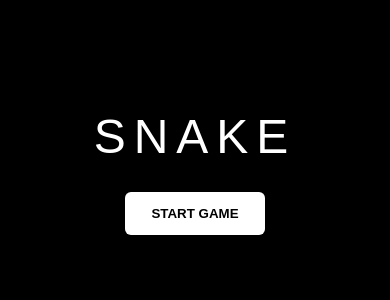
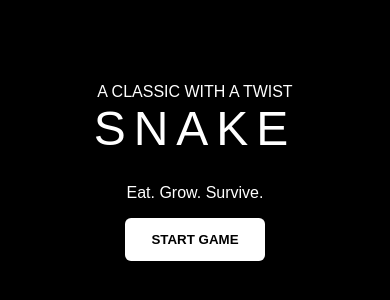
Before and after one commit to accountingsavage-tester/snake, a Next.js app: page / in a window 390 px wide. Shown: the part 250-550 px from the top of the page. Built offline with nearby package versions, Linux system fonts and the light colour scheme.

Commit message:
Upgrade Snake gameplay, scoring and mobile controls

```diff
--- a/app/page.tsx
+++ b/app/page.tsx
@@ -1,23 +1,25 @@
 'use client'
 import { useEffect, useRef, useState } from 'react'
 
-const CUES = [
-[14.14,'Litrato man natin ay kumupas'],[21.08,'Ikaw aking noon, ngayon, at bukas'],[27.96,"Kung paboritong kuwento nati'y magwakas"],[34.85,'Ay uulitin kong ikuwento bukas'],[41.82,'Sa pagdating ay siyang ating'],[48.65,'Buong pusong salubungin'],[55.5,"'Di man ngayon tulad ng dati"],[62.76,"Ang panata ko'y mananatili"],[69.85,'Kun ika man mapungaw'],[76.86,'Sa sakuyang paghali'],[83.94,'Dae makakalingaw'],[90.95,'Na ako mauli'],[98.03,'Kun ika man mahadit'],[105.16,'Na mapara ining ngirit'],[112.18,'Kada aldaw na ikinurit'],[119.23,'Pinili kang daing pirit'],[126.48,'Sa pag abot kan panahon'],[133.51,'Sato ining aakuon'],[140.23,'Dawa ngunyan lain kan dati'],[146.96,"Ang panata ko'y mananatili"],[154.09,'Kaya tahan na'],[160.89,'Aking tahanan'],[167.65,'Kaya tahan na'],[174.57,'Aking tahanan'],[214.97,'Oh, sa pagdating ay siyang ating'],[221.63,'Taos pusong tatanggapin'],[228.28,"'Di man ngayon tulad ng dati"],[234.96,"Ang panata ko'y mananatili"]
-] as const
-const N=21,BOARD=600,CELL=BOARD/N,MUSIC_START=13,LYRIC_LEAD=0.22
+const CUES=[[14.14,'Litrato man natin ay kumupas'],[21.08,'Ikaw aking noon, ngayon, at bukas'],[27.96,"Kung paboritong kuwento nati'y magwakas"],[34.85,'Ay uulitin kong ikuwento bukas'],[41.82,'Sa pagdating ay siyang ating'],[48.65,'Buong pusong salubungin'],[55.5,"'Di man ngayon tulad ng dati"],[62.76,"Ang panata ko'y mananatili"],[69.85,'Kun ika man mapungaw'],[76.86,'Sa sakuyang paghali'],[83.94,'Dae makakalingaw'],[90.95,'Na ako mauli'],[98.03,'Kun ika man mahadit'],[105.16,'Na mapara ining ngirit'],[112.18,'Kada aldaw na ikinurit'],[119.23,'Pinili kang daing pirit'],[126.48,'Sa pag abot kan panahon'],[133.51,'Sato ining aakuon'],[140.23,'Dawa ngunyan lain kan dati'],[146.96,"Ang panata ko'y mananatili"],[154.09,'Kaya tahan na'],[160.89,'Aking tahanan'],[167.65,'Kaya tahan na'],[174.57,'Aking tahanan'],[214.97,'Oh, sa pagdating ay siyang ating'],[221.63,'Taos pusong tatanggapin'],[228.28,"'Di man ngayon tulad ng dati"],[234.96,"Ang panata ko'y mananatili"]] as const
+const N=21,BOARD=600,CELL=BOARD/N,MUSIC_START=13,LYRIC_LEAD=.22
 export default function Home(){
-const canvas=useRef<HTMLCanvasElement>(null),audio=useRef<HTMLAudioElement>(null),timer=useRef<ReturnType<typeof setInterval>|null>(null),raf=useRef<number|null>(null),touchStart=useRef({x:0,y:0});
-const [started,setStarted]=useState(false),[over,setOver]=useState(false),[disco,setDisco]=useState(false),[lyrics,setLyrics]=useState(''),[score,setScore]=useState(0);const state=useRef<any>(null);const lastCue=useRef(-1)
-const draw=()=>{const c=canvas.current;if(!c||!state.current)return;const x=c.getContext('2d')!;x.fillStyle='#000';x.fillRect(0,0,BOARD,BOARD);x.strokeStyle='rgba(255,255,255,.035)';for(let i=1;i<N;i++){x.beginPath();x.moveTo(i*CELL,0);x.lineTo(i*CELL,BOARD);x.stroke();x.beginPath();x.moveTo(0,i*CELL);x.lineTo(BOARD,i*CELL);x.stroke()}x.fillStyle='#f4df35';x.shadowColor='#f4df35';x.shadowBlur=14;x.fillRect(state.current.food.x*CELL+2,state.current.food.y*CELL+2,CELL-4,CELL-4);state.current.snake.forEach((p:any,i:number)=>{x.fillStyle=i?'#20b8d5':'#8be9ff';x.shadowColor=x.fillStyle;x.shadowBlur=i?8:14;x.fillRect(p.x*CELL+2,p.y*CELL+2,CELL-4,CELL-4)});x.shadowBlur=0}
-const placeFood=()=>{let p:{x:number,y:number};do p={x:Math.floor(Math.random()*N),y:Math.floor(Math.random()*N)};while(state.current.snake.some((s:any)=>s.x===p.x&&s.y===p.y));state.current.food=p}
-const syncLyrics=()=>{const t=(audio.current?.currentTime??0)+LYRIC_LEAD;let idx=-1;for(let i=0;i<CUES.length;i++){if(t>=CUES[i][0])idx=i;else break}if(idx<0){if(lastCue.current!==-1){lastCue.current=-1;setLyrics('')}return}if(idx!==lastCue.current){lastCue.current=idx;setLyrics(CUES[idx][1])}}
+const canvas=useRef<HTMLCanvasElement>(null),audio=useRef<HTMLAudioElement>(null),timer=useRef<ReturnType<typeof setInterval>|null>(null),raf=useRef<number|null>(null),touch=useRef({x:0,y:0});
+const [started,setStarted]=useState(false),[over,setOver]=useState(false),[disco,setDisco]=useState(false),[lyrics,setLyrics]=useState(''),[score,setScore]=useState(0),[high,setHigh]=useState(0),[paused,setPaused]=useState(false),[eatFx,setEatFx]=useState(0);const state=useRef<any>(null),cue=useRef(-1)
+useEffect(()=>{setHigh(Number(localStorage.getItem('snakeHigh')||0))},[])
+const draw=()=>{const c=canvas.current,q=state.current;if(!c||!q)return;const x=c.getContext('2d')!;x.fillStyle='#050505';x.fillRect(0,0,BOARD,BOARD);x.strokeStyle='rgba(255,255,255,.035)';for(let i=1;i<N;i++){x.beginPath();x.moveTo(i*CELL,0);x.lineTo(i*CELL,BOARD);x.stroke();x.beginPath();x.moveTo(0,i*CELL);x.lineTo(BOARD,i*CELL);x.stroke()}const pulse=1+Math.sin(performance.now()/150)*.09;x.save();x.translate((q.food.x+.5)*CELL,(q.food.y+.5)*CELL);x.scale(pulse,pulse);x.fillStyle=q.food.type==='gold'?'#ffd84a':'#f4df35';x.shadowColor=x.fillStyle;x.shadowBlur=q.food.type==='gold'?25:14;x.fillRect(-CELL/2+3,-CELL/2+3,CELL-6,CELL-6);x.restore();q.snake.forEach((p:any,i:number)=>{x.fillStyle=i?'#20b8d5':'#8be9ff';x.shadowColor=x.fillStyle;x.shadowBlur=i?8:18;const pad=i?2:1;x.fillRect(p.x*CELL+pad,p.y*CELL+pad,CELL-pad*2,CELL-pad*2)});x.shadowBlur=0}
+const placeFood=()=>{let p:any;do p={x:Math.floor(Math.random()*N),y:Math.floor(Math.random()*N),type:Math.random()<.12?'gold':'normal'};while(state.current.snake.some((s:any)=>s.x===p.x&&s.y===p.y));state.current.food=p}
+const syncLyrics=()=>{const t=(audio.current?.currentTime??0)+LYRIC_LEAD;let idx=-1;for(let i=0;i<CUES.length;i++){if(t>=CUES[i][0])idx=i;else break}if(idx!==cue.current){cue.current=idx;setLyrics(idx<0?'':CUES[idx][1])}}
 const lyricLoop=()=>{syncLyrics();if(audio.current&&!audio.current.paused)raf.current=requestAnimationFrame(lyricLoop)}
-const setDirection=(d:{x:number,y:number})=>{const q=state.current;if(!q)return;if(!(d.x===-q.dir.x&&d.y===-q.dir.y))q.next=d}
-const playPanata=()=>{if(!audio.current)return;audio.current.currentTime=MUSIC_START;lastCue.current=-1;setLyrics('');audio.current.play().then(()=>{if(raf.current)cancelAnimationFrame(raf.current);raf.current=requestAnimationFrame(lyricLoop)}).catch(()=>{})}
-const finish=()=>{if(timer.current)clearInterval(timer.current);if(raf.current)cancelAnimationFrame(raf.current);setOver(true);setTimeout(()=>{setOver(false);setDisco(true);playPanata()},900)}
-const start=()=>{setStarted(true);setOver(false);setDisco(false);setLyrics('');lastCue.current=-1;audio.current?.pause();if(timer.current)clearInterval(timer.current);if(raf.current)cancelAnimationFrame(raf.current);state.current={snake:[{x:10,y:10},{x:9,y:10},{x:8,y:10},{x:7,y:10}],dir:{x:1,y:0},next:{x:1,y:0},food:{x:15,y:10}};setScore(0);let s=0;const tick=()=>{const q=state.current;q.dir=q.next;const h={x:q.snake[0].x+q.dir.x,y:q.snake[0].y+q.dir.y};if(h.x<0||h.x>=N||h.y<0||h.y>=N||q.snake.some((p:any,i:number)=>i&&p.x===h.x&&p.y===h.y)){finish();return}q.snake.unshift(h);if(h.x===q.food.x&&h.y===q.food.y){s++;setScore(s);placeFood()}else q.snake.pop();draw()};timer.current=setInterval(tick,120);draw()}
-const touchDown=(e:React.TouchEvent)=>{const t=e.changedTouches[0];touchStart.current={x:t.clientX,y:t.clientY}}
-const touchUp=(e:React.TouchEvent)=>{const t=e.changedTouches[0],dx=t.clientX-touchStart.current.x,dy=t.clientY-touchStart.current.y;if(Math.max(Math.abs(dx),Math.abs(dy))<18)return;if(Math.abs(dx)>Math.abs(dy))setDirection({x:dx>0?1:-1,y:0});else setDirection({x:0,y:dy>0?1:-1})}
-useEffect(()=>{const key=(e:KeyboardEvent)=>{const k=e.key.toLowerCase(),d=k==='arrowup'||k==='w'?{x:0,y:-1}:k==='arrowdown'||k==='s'?{x:0,y:1}:k==='arrowleft'||k==='a'?{x:-1,y:0}:k==='arrowright'||k==='d'?{x:1,y:0}:null;if(d){e.preventDefault();setDirection(d)}};window.addEventListener('keydown',key);return()=>window.removeEventListener('keydown',key)},[])
+const setDirection=(d:{x:number,y:number})=>{const q=state.current;if(!q||q.dead||paused)return;if(!(d.x===-q.dir.x&&d.y===-q.dir.y))q.next=d}
+const step=()=>{const q=state.current;if(!q||q.dead||paused)return;q.dir=q.next;const h={x:q.snake[0].x+q.dir.x,y:q.snake[0].y+q.dir.y};if(h.x<0||h.x>=N||h.y<0||h.y>=N||q.snake.some((p:any,i:number)=>i&&p.x===h.x&&p.y===h.y)){finish();return}q.snake.unshift(h);if(h.x===q.food.x&&h.y===q.food.y){const pts=q.food.type==='gold'?5:1;q.score+=pts;setScore(q.score);setEatFx(Date.now());placeFood();restartTimer(Math.max(65,125-q.score*2))}else q.snake.pop();draw()}
+const restartTimer=(ms:number)=>{if(timer.current)clearInterval(timer.current);timer.current=setInterval(step,ms)}
+const finish=()=>{const q=state.current;if(!q||q.dead)return;q.dead=true;if(timer.current)clearInterval(timer.current);if(raf.current)cancelAnimationFrame(raf.current);setOver(true);if(q.score>high){setHigh(q.score);localStorage.setItem('snakeHigh',String(q.score))}setTimeout(()=>{setOver(false);setDisco(true);playPanata()},900)}
+const start=()=>{setStarted(true);setOver(false);setDisco(false);setLyrics('');cue.current=-1;setPaused(false);audio.current?.pause();if(timer.current)clearInterval(timer.current);if(raf.current)cancelAnimationFrame(raf.current);state.current={snake:[{x:10,y:10},{x:9,y:10},{x:8,y:10},{x:7,y:10}],dir:{x:1,y:0},next:{x:1,y:0},food:{x:15,y:10,type:'normal'},score:0,dead:false};setScore(0);restartTimer(125);draw()}
+const playPanata=()=>{if(!audio.current)return;audio.current.currentTime=MUSIC_START;cue.current=-1;setLyrics('');audio.current.play().then(()=>{raf.current=requestAnimationFrame(lyricLoop)}).catch(()=>{})}
+const togglePause=()=>{if(!started||over)return;setPaused(v=>!v)}
+const td=(e:React.TouchEvent)=>{const t=e.changedTouches[0];touch.current={x:t.clientX,y:t.clientY}};const tu=(e:React.TouchEvent)=>{const t=e.changedTouches[0],dx=t.clientX-touch.current.x,dy=t.clientY-touch.current.y;if(Math.max(Math.abs(dx),Math.abs(dy))<18)return;setDirection(Math.abs(dx)>Math.abs(dy)?{x:dx>0?1:-1,y:0}:{x:0,y:dy>0?1:-1})}
+useEffect(()=>{const key=(e:KeyboardEvent)=>{if(e.key===' '){e.preventDefault();togglePause();return}const k=e.key.toLowerCase(),d=k==='arrowup'||k==='w'?{x:0,y:-1}:k==='arrowdown'||k==='s'?{x:0,y:1}:k==='arrowleft'||k==='a'?{x:-1,y:0}:k==='arrowright'||k==='d'?{x:1,y:0}:null;if(d){e.preventDefault();setDirection(d)}};window.addEventListener('keydown',key);return()=>window.removeEventListener('keydown',key)},[paused,started,over])
+useEffect(()=>{const id=setInterval(()=>{if(state.current&&!paused&&!state.current.dead)draw()},1000/30);return()=>clearInterval(id)},[paused])
 useEffect(()=>()=>{if(timer.current)clearInterval(timer.current);if(raf.current)cancelAnimationFrame(raf.current);audio.current?.pause()},[])
-return <>{!started&&<div className="start"><h1>SNAKE</h1><button onClick={start}>START GAME</button></div>}<main><header><span>SNAKE</span><b>{score}</b></header><canvas ref={canvas} width={BOARD} height={BOARD} onTouchStart={touchDown} onTouchEnd={touchUp}/><div className="controls" aria-label="Snake controls"><button onClick={()=>setDirection({x:0,y:-1})}>▲</button><div><button onClick={()=>setDirection({x:-1,y:0})}>◀</button><button onClick={()=>setDirection({x:0,y:1})}>▼</button><button onClick={()=>setDirection({x:1,y:0})}>▶</button></div></div><small>Swipe the board or use the controls</small></main>{over&&<div className="gameover">GAME OVER</div>}{disco&&<div className="disco"><i/><i/><i/><i/></div>}{lyrics&&<div className="lyrics" aria-live="polite"><span className="floating-line" key={lastCue.current}>{lyrics}</span></div>}{disco&&<button className="again" onClick={start}>PLAY AGAIN</button>}<audio ref={audio} preload="auto" src="/Panata.mp3"/> </>}
+return <>{!started&&<div className="start"><div><div className="eyebrow">A CLASSIC WITH A TWIST</div><h1>SNAKE</h1><p>Eat. Grow. Survive.</p><button onClick={start}>START GAME</button>{high>0&&<div className="startHigh">BEST {high}</div>}</div></div>}<main><header><div><span>SNAKE</span><small>BEST {high}</small></div><div className="stats"><span>SCORE <b>{score}</b></span><button onClick={togglePause}>{paused?'▶':'Ⅱ'}</button></div></header><div className="boardWrap"><canvas ref={canvas} width={BOARD} height={BOARD} onTouchStart={td} onTouchEnd={tu}/>{eatFx>0&&<div className="scorePop" key={eatFx}>+</div>}</div><div className="controls"><button onClick={()=>setDirection({x:0,y:-1})}>▲</button><div><button onClick={()=>setDirection({x:-1,y:0})}>◀</button><button onClick={()=>setDirection({x:0,y:1})}>▼</button><button onClick={()=>setDirection({x:1,y:0})}>▶</button></div></div><small className="hint">Swipe • WASD • Arrow Keys • Space to pause</small></main>{over&&<div className="gameover"><div>GAME OVER<span>SCORE {score} • BEST {high}</span></div></div>}{disco&&<div className="disco"><i/><i/><i/><i/></div>}{lyrics&&<div className="lyrics"><span className="floating-line" key={cue.current}>{lyrics}</span></div>}{disco&&<button className="again" onClick={start}>PLAY AGAIN</button>}<audio ref={audio} preload="auto" src="/Panata.mp3"/></>}
```
